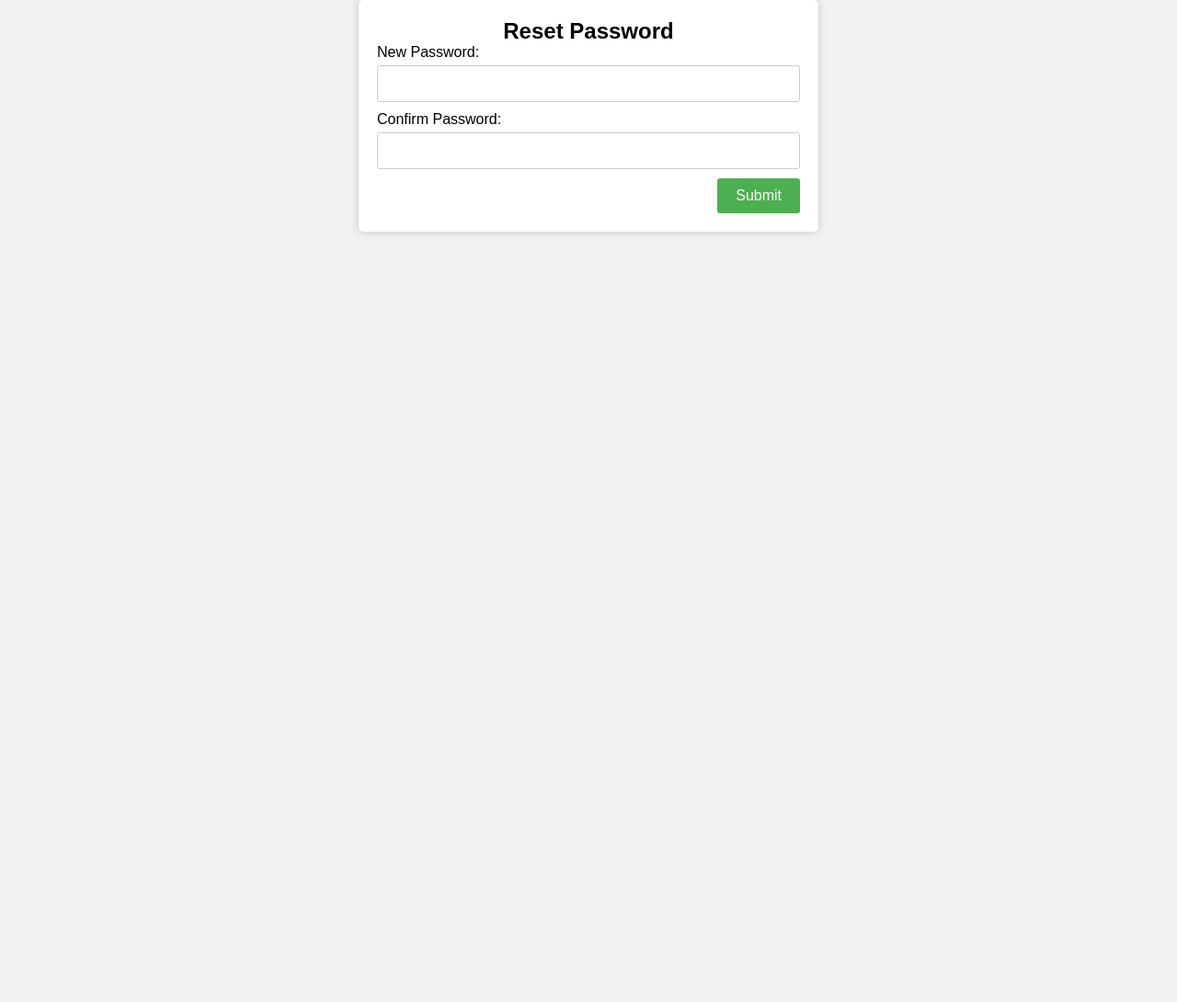
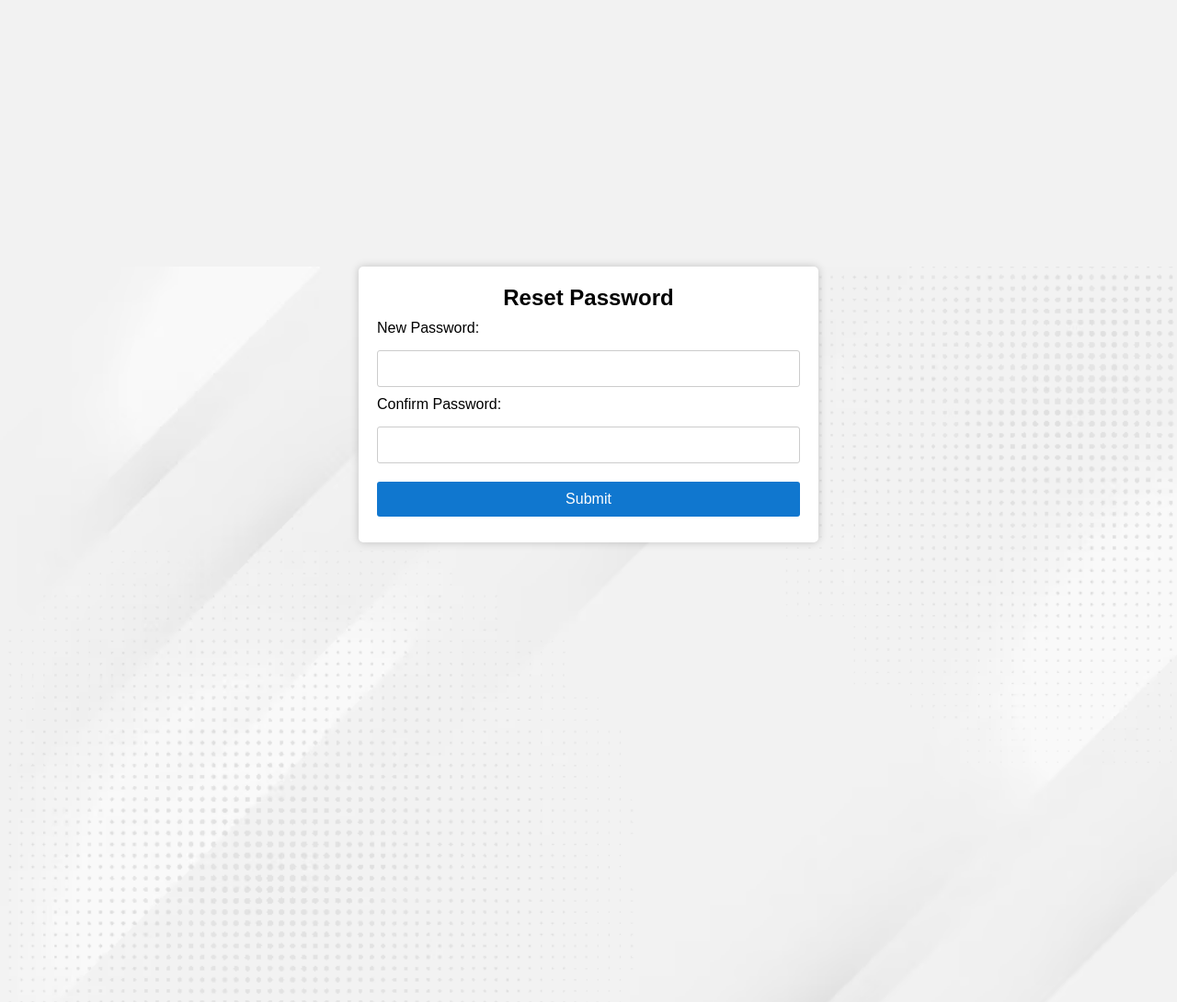
Before and after one commit to Karma098/SE, a PHP site: page /SE/resetPass.html in a window 1280 px wide. Shown: the whole page at 92% size. Before the commit the page ends 255 px from the top, so only its background shows below. Run offline with PHP 8.4, Linux system fonts and the light colour scheme.

Commit message:
frontend

```diff
--- a/resetPass.css
+++ b/resetPass.css
@@ -2,12 +2,20 @@
     box-sizing: border-box;
     margin: 0;
     padding: 0;
+
   }
 
   body {
     background-color: #f2f2f2;
     font-family: Arial, sans-serif;
 
+  }
+  .back{
+    background-image: url(BG2.avif);
+    background-size: cover;
+    background-repeat: no-repeat;
+    height: 100vh;
+    position: relative;
   }
 
   .container {
@@ -17,12 +25,14 @@
     background-color: #fff;
     border-radius: 5px;
     box-shadow: 0 0 10px rgba(0, 0, 0, 0.2);
-
+    margin-top: 290px;
+    height: 300px;
   }
 
   h2{
     text-align: center;
   justify-content: center;
+  margin-bottom: 10px;
   }
   .form-group {
     margin-bottom: 10px;
@@ -40,18 +50,21 @@
     border: 1px solid #ccc;
     border-radius: 3px;
     font-size: 16px;
+    margin-top: 10px;
   }
 
   button.btn {
     display: block;
     margin: 10px 0 0 auto;
     padding: 10px 20px;
-    background-color: #4caf50;
+    background-color: #1077cf;
     color: #fff;
     border: none;
     border-radius: 3px;
     font-size: 16px;
     cursor: pointer;
+    width: 100%;
+    margin-top: 20px;
   }
 
   button.btn:hover {
--- a/resetPass.html
+++ b/resetPass.html
@@ -9,7 +9,7 @@
 </head>
 
 <body>
-
+  <div class="back">
     <div class="container">
       <form action="setPass.php" method="POST">
         <h2>Reset Password</h2>
@@ -24,6 +24,8 @@
         <button type="submit" class="btn">Submit</button>
       </form>
     </div>
+  </div>
+
 </body>
 
 </html>
```
Also changed, not shown: login.php (+8 -0 lines). Lines whose indentation alone changed are shown as unchanged.
